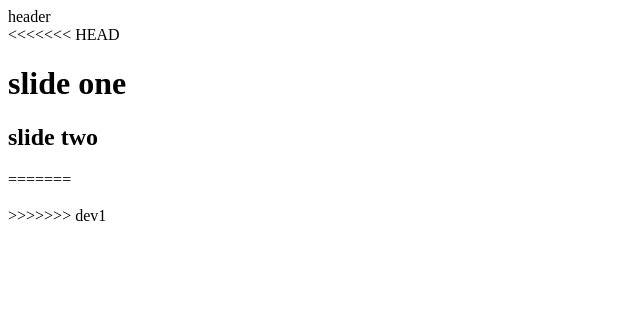
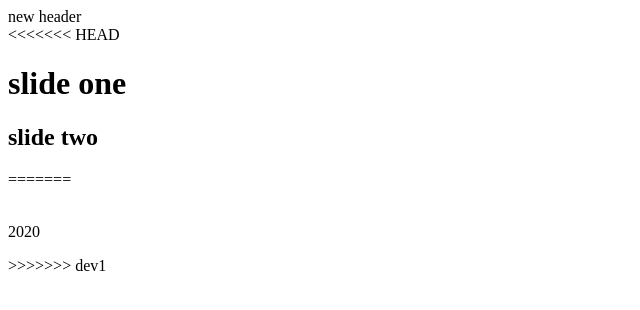
Before and after one commit to Sinaaslanii/git-project-one, a plain HTML site: page index.html in a window 1280 px wide. Shown: the whole page, without its empty margins (0-640 px from the left). Drawn offline with Linux system fonts and the light colour scheme.

Commit message:
some changes in main branch

```diff
--- a/index.html
+++ b/index.html
@@ -7,7 +7,7 @@
 </head>
 <body>
     <header>
-        header
+        new header
     </header>
 <<<<<<< HEAD
     <div class="slider">
@@ -18,6 +18,7 @@
 =======
     <div class="banner">
         <img src="" alt="">
+        <p>2020</p>
     </div>
 >>>>>>> dev1
 </body>
```
